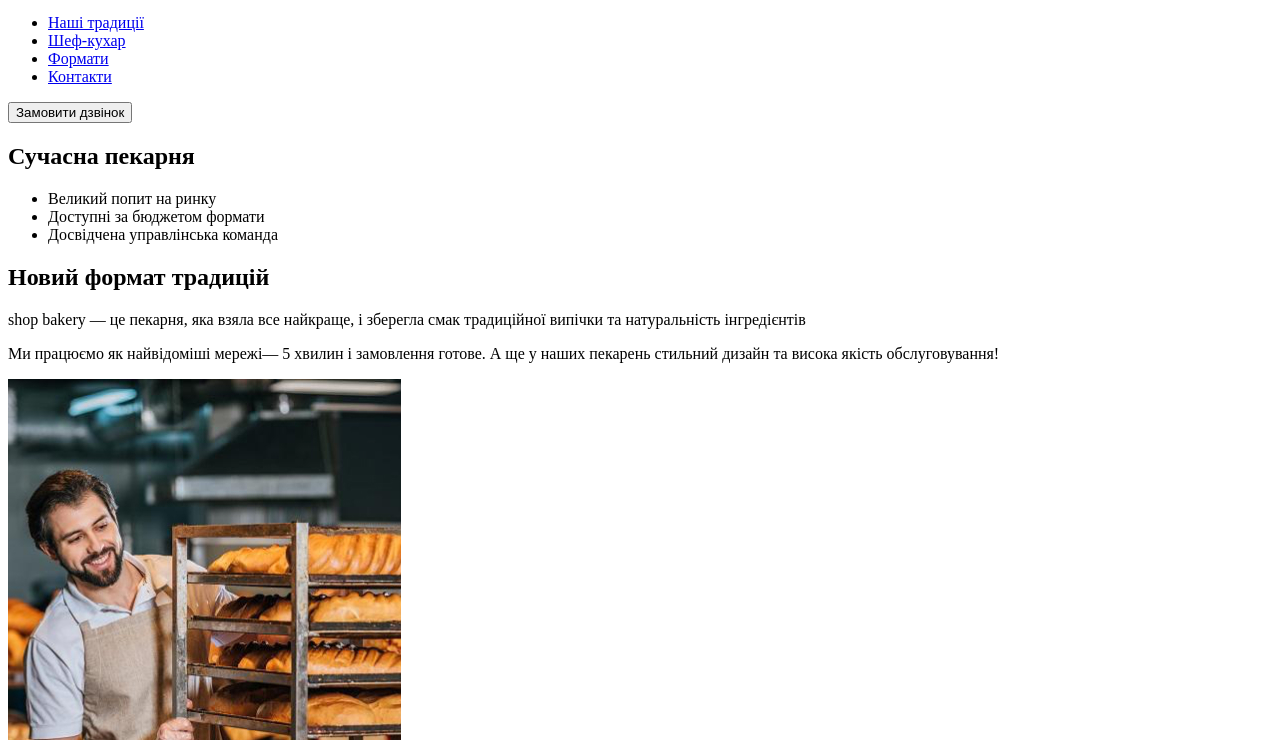
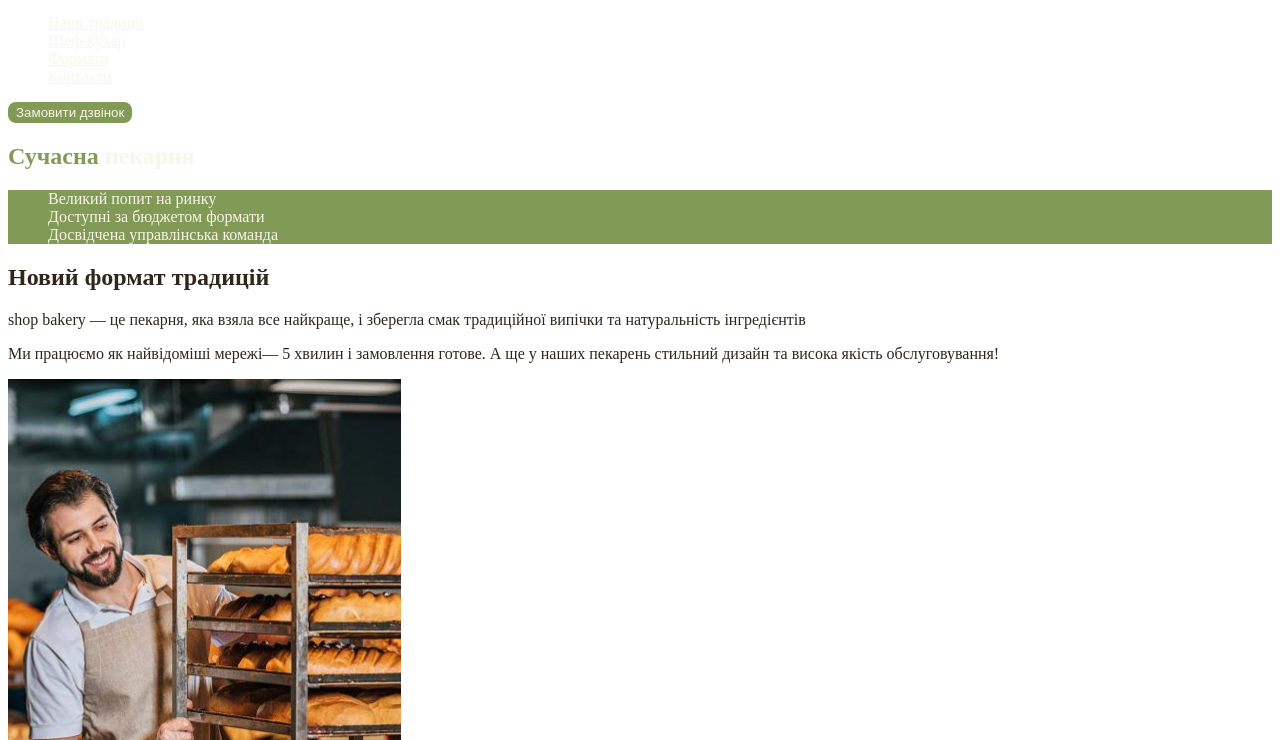
Before and after one commit to Iharaam/genius-test, a plain HTML site: page index.html in a window 1280 px wide. Shown: the part 60-800 px from the top of the page. Drawn offline with Linux system fonts and the light colour scheme.

Commit message:
Add styles.css and css variables

```diff
--- /dev/null
+++ b/css/styles.css
@@ -0,0 +1,55 @@
+:root {
+  --color-primary-dark: #31261a;
+  --color-primary-light: #faf4ea;
+  --color-brand-light: #819b57;
+  --color-brand-dark: #465929;
+}
+
+/* Base */
+body {
+  color: var(--color-primary-dark);
+}
+ul {
+  list-style-type: none;
+}
+/* Button */
+.button {
+  color: var(--color-primary-light);
+  background-color: var(--color-brand-light);
+  border: 2px solid var(--color-brand-light);
+  border-radius: 8px;
+  cursor: pointer;
+}
+
+.button:hover {
+  color: var(--color-brand-dark);
+  background-color: transparent;
+}
+
+/* Link */
+.link {
+  color: var(--color-primary-light);
+}
+
+.link:hover {
+  color: var(--color-brand-light);
+}
+
+/* Hero section */
+.hero-title {
+  color: var(--color-primary-light);
+}
+
+.hero-title .accent {
+  color: var(--color-brand-light);
+}
+
+/* Adventages  section*/
+.advantages-list {
+  color: var(--color-primary-light);
+  background-color: var(--color-brand-light);
+}
+
+.section-title .accent {
+  color: var(--color-brand-dark);
+}
--- a/index.html
+++ b/index.html
@@ -4,6 +4,7 @@
     <meta charset="UTF-8" />
     <meta http-equiv="X-UA-Compatible" content="IE=edge" />
     <meta name="viewport" content="width=device-width, initial-scale=1.0" />
+    <link rel="stylesheet" href="./css/styles.css" />
     <title>Сучасна пекарня</title>
   </head>
   <body>
@@ -13,25 +14,27 @@
           <img src="./images/logo.svg" alt="Логотип сучасної пекарні" />
         </a>
         <ul>
-          <li><a href="#traditions-section">Наші традиції</a></li>
-          <li><a href="#chefs-section">Шеф-кухар</a></li>
-          <li><a href="#formats-section">Формати</a></li>
-          <li><a href="#contact-section">Контакти</a></li>
+          <li>
+            <a class="link" href="#traditions-section">Наші традиції</a>
+          </li>
+          <li><a class="link" href="#chefs-section">Шеф-кухар</a></li>
+          <li><a class="link" href="#formats-section">Формати</a></li>
+          <li><a class="link" href="#contact-section">Контакти</a></li>
         </ul>
       </nav>
-      <button tupe="button">Замовити дзвінок</button>
+      <button class="button" tupe="button">Замовити дзвінок</button>
     </header>
     <main>
       <section>
-        <h1>Сучасна пекарня</h1>
+        <h1 class="hero-title"><span class="accent">Сучасна</span> пекарня</h1>
       </section>
       <section id="traditions-section">
-        <ul>
+        <ul class="advantages-list">
           <li>Великий попит на ринку</li>
           <li>Доступні за бюджетом формати</li>
           <li>Досвідчена управлінська команда</li>
         </ul>
-        <h2>Новий формат традицій</h2>
+        <h2 class="section-title">Новий формат традицій</h2>
         <p>
           <span>shop bakery</span> — це пекарня, яка взяла все найкраще, і
           зберегла смак традиційної випічки та натуральність інгредієнтів
@@ -47,7 +50,9 @@
         />
       </section>
       <section id="chefs-section">
-        <h2>Наші найкращі шеф - кухарі</h2>
+        <h2 class="section-title">
+          Наші найкращі <span class="accent">шеф-кухарі</span>
+        </h2>
         <ul>
           <li>
             <article>
@@ -71,7 +76,7 @@
         </ul>
       </section>
       <section id="formats-section">
-        <h2>Формати</h2>
+        <h2 class="section-title">Формати</h2>
         <ul>
           <li>
             <article>
@@ -91,7 +96,7 @@
         </ul>
       </section>
       <section id="contact-section">
-        <h2>Приєднуйся до мережі пекарень</h2>
+        <h2 class="section-title">Приєднуйся до мережі пекарень</h2>
         <iframe
           src="https://www.google.com/maps/embed?pb=!1m18!1m12!1m3!1d2540.1636289098733!2d30.4912733!3d50.4566776!2m3!1f0!2f0!3f0!3m2!1i1024!2i768!4f13.1!3m3!1m2!1s0x40d4ce637c006b2d%3A0xaf86385f19996ff0!2sSichovykh%20Striltsiv%20St%2C%2054%2C%20Kyiv%2C%2002000!5e0!3m2!1sen!2sua!4v1732208829049!5m2!1sen!2sua"
           width="603"
```
